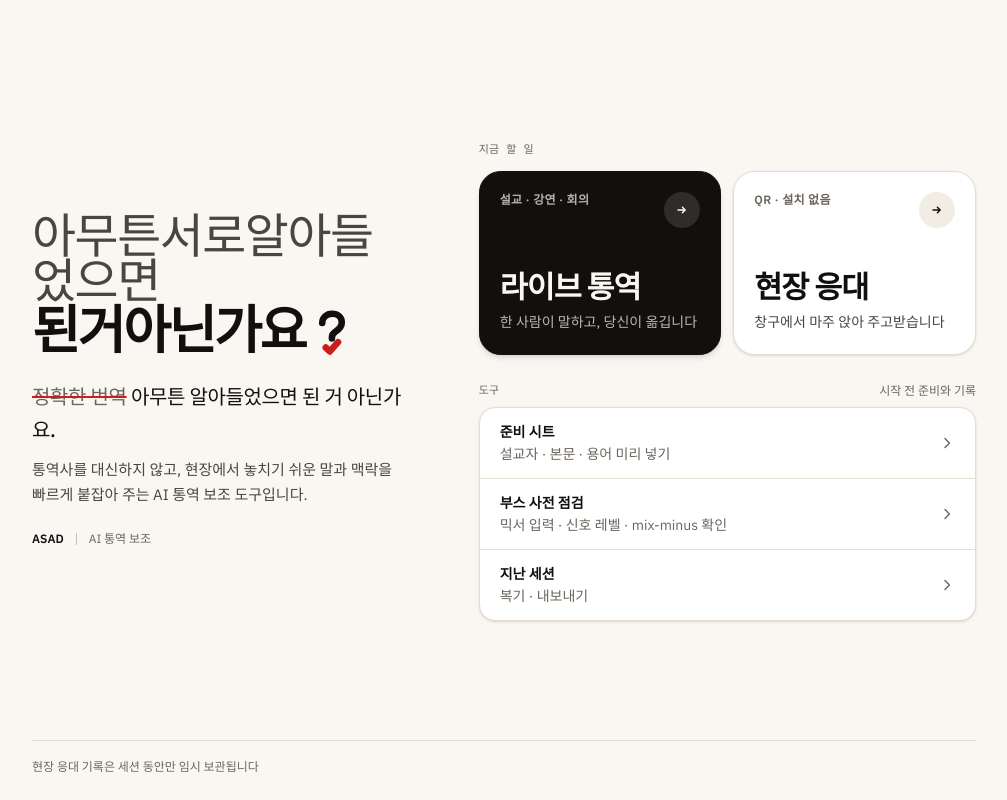
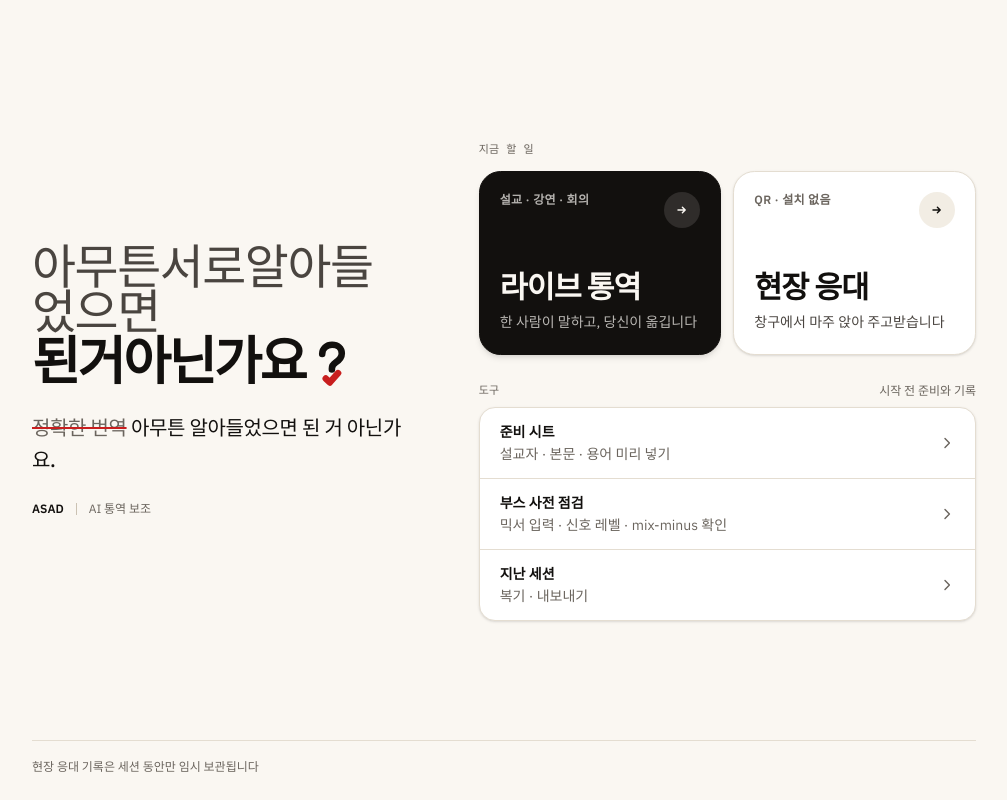
Before and after one commit to club-paradiso/asad, a Next.js app: page / in a window 1280 px wide. Shown: the whole page, without its empty margins (136-1143 px from the left). Built offline with nearby package versions, Linux system fonts and the light colour scheme.

Commit message:
chore(home): remove AI interpreter helper copy

```diff
--- a/src/features/home/HomeScreen.tsx
+++ b/src/features/home/HomeScreen.tsx
@@ -18,15 +18,10 @@ export function HomeScreen() {
           <section className="flex max-w-xl flex-col gap-6 lg:pr-4">
             <Wordmark className="text-[2.15rem] sm:text-[2.8rem] lg:text-[3.25rem]" />
 
-            <div className="flex flex-col gap-3">
-              <p className="max-w-lg text-lg font-medium leading-relaxed tracking-[-0.018em] text-[var(--fg)] sm:text-xl">
-                <span className="brand-struck text-[var(--fg-muted)]">정확한 번역</span>{" "}
-                아무튼 알아들었으면 된 거 아닌가요.
-              </p>
-              <p className="max-w-md text-sm leading-relaxed text-[var(--fg-muted)] sm:text-[0.9375rem]">
-                통역사를 대신하지 않고, 현장에서 놓치기 쉬운 말과 맥락을 빠르게 붙잡아 주는 AI 통역 보조 도구입니다.
-              </p>
-            </div>
+            <p className="max-w-lg text-lg font-medium leading-relaxed tracking-[-0.018em] text-[var(--fg)] sm:text-xl">
+              <span className="brand-struck text-[var(--fg-muted)]">정확한 번역</span>{" "}
+              아무튼 알아들었으면 된 거 아닌가요.
+            </p>
 
             <div className="hidden items-center gap-3 text-xs text-[var(--fg-dim)] lg:flex">
               <span className="font-semibold text-[var(--fg)]">{BRAND.shortName}</span>
```
